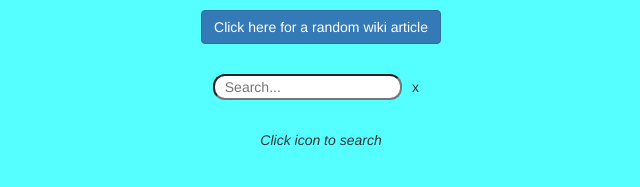
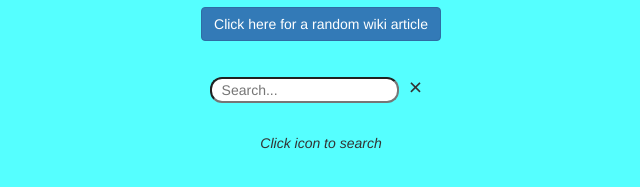
Before and after one commit to cjaquino/FCCwikiviewer, a plain HTML site: page index.html in a window 1280 px wide. Both pictures are taken after a click on the element 640 px from the left and 402 px from the top of the page. Shown: the part 315-502 px from the top of the page, 319-959 px from the left. Drawn offline with nearby package versions, Linux system fonts and the light colour scheme.

Commit message:
change close btn from x to &times

```diff
--- a/index.html
+++ b/index.html
@@ -18,7 +18,7 @@
         <button class='btn btn-primary rand-btn'>Click here for a random wiki article</button>
         <p class='search-icon'><i class="fas fa-search fa-4x"></i></p>
         <div class="search-box">
-          <input class="search-txt" type="text" name="search-wiki" placeholder="  Search..."><span class="close-btn">x</span>
+          <input class="search-txt" type="text" name="search-wiki" placeholder="  Search..."><span class="close-btn">&times</span>
         </div>
         <p><em>Click icon to search</em></p>
       </div>
--- a/resources/css/style.css
+++ b/resources/css/style.css
@@ -32,8 +32,9 @@ body {
 
 .close-btn {
   text-align: center;
+  font-size: 2.3rem;
   border-radius: 2rem;
-  padding: .5rem 1rem;
+  padding: .35rem 1rem;
   /* margin-left: 1rem; */
 }
 
```
